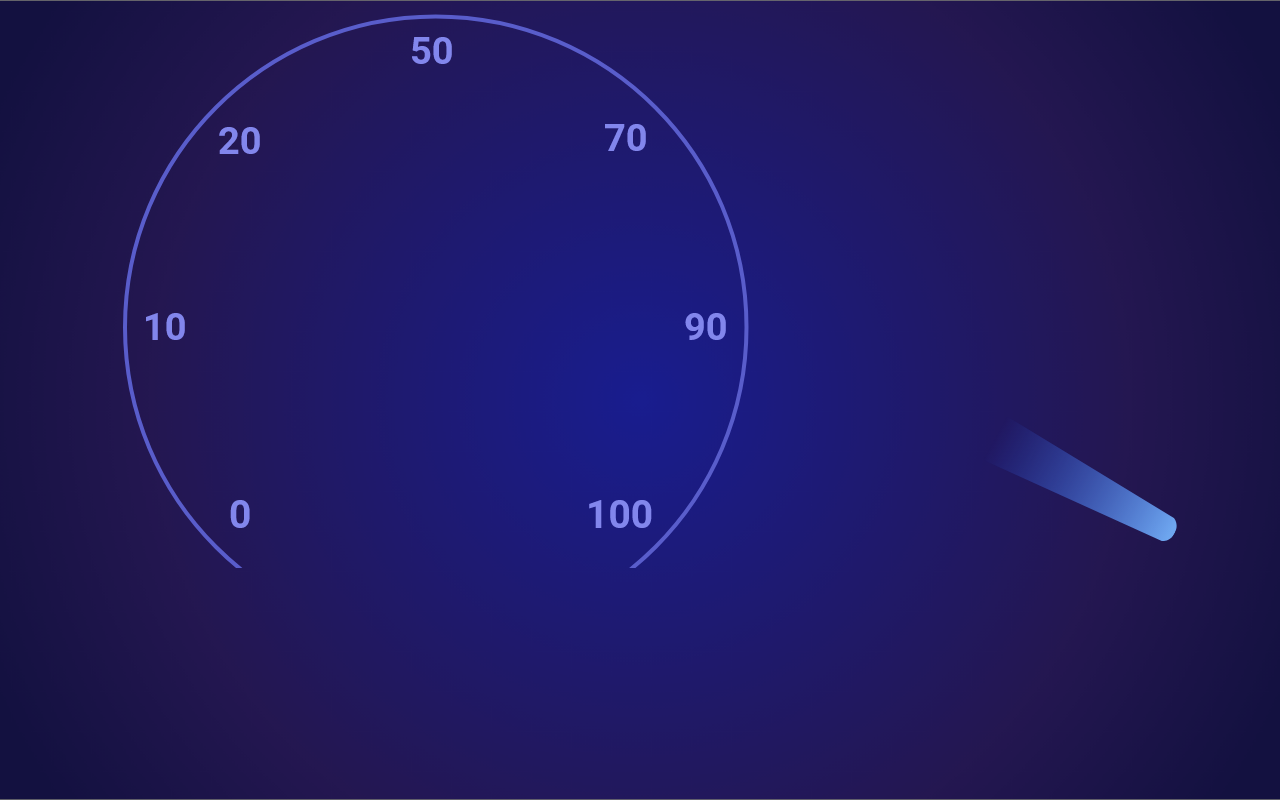
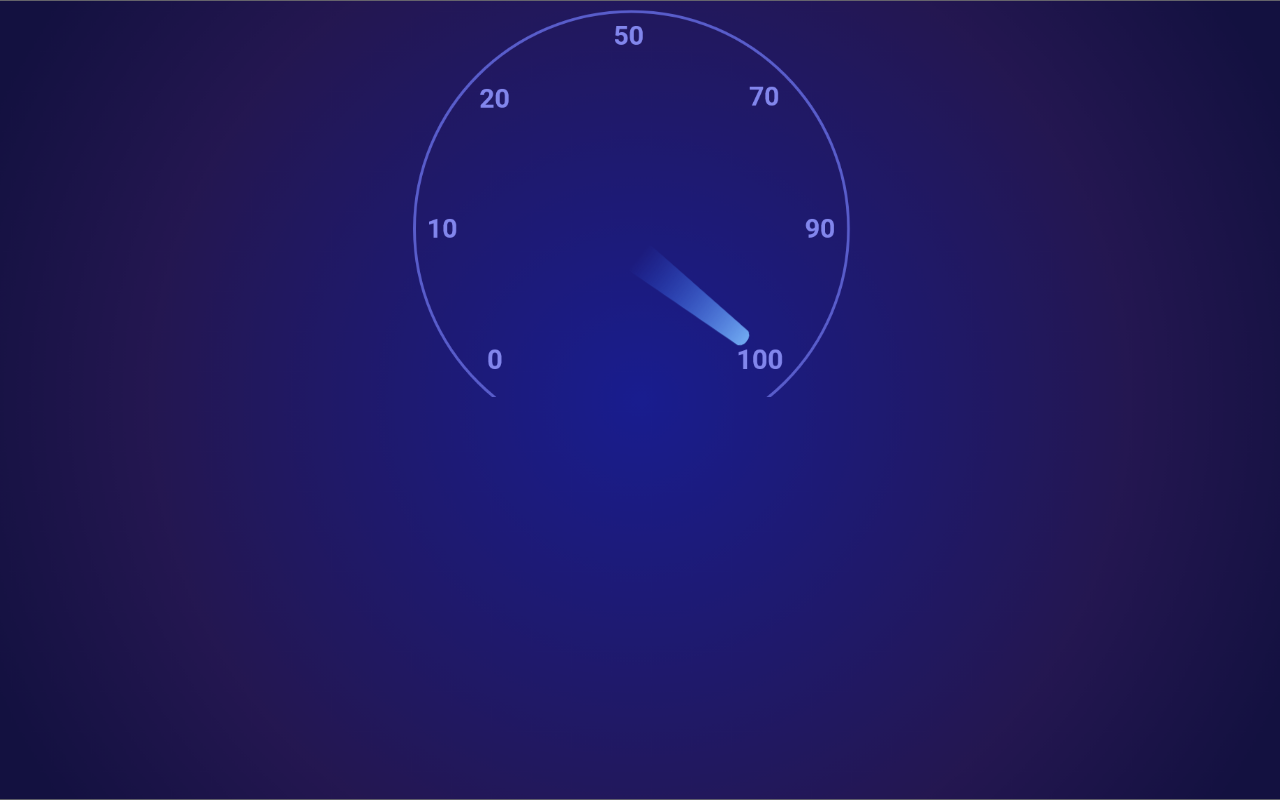
Before and after one commit to leokvncrz/speedtest-widget, a React (Create React App) app: page / in a window 1280 px wide. Built offline with nearby package versions, Linux system fonts and the light colour scheme; the HTML template or start-up script is replaced by a standard one.

Commit message:
Speedometer Animation

```diff
--- a/src/Components/SpeedometerWidget.css
+++ b/src/Components/SpeedometerWidget.css
@@ -0,0 +1,26 @@
+.Speedometer{
+    position: relative;
+}
+
+.NumberImage{
+    width: 500px;
+    position: relative;
+}
+
+.NeedleImage{
+    width: 260px;
+    top: 180px;
+    left: calc(50% - 130px);
+    position: absolute;
+    animation: Speedometer-needle-rotate 1s;
+    animation-fill-mode: forwards;
+}
+
+@keyframes Speedometer-needle-rotate {
+    from {
+      transform: rotate(-240deg);
+    }
+    to {
+      transform: rotate(10deg);
+    }
+  }
--- a/src/Components/SpeedometerWidget.js
+++ b/src/Components/SpeedometerWidget.js
@@ -6,9 +6,9 @@ import "./SpeedometerWidget.css";
 class SpeedometerWidget extends React.Component {
   render() {
     return (
-      <div>
-        <img className="NumberImage" src={numberImg}  alt="Number"/>
-        <img className="NeedleImage" src={needleImg}  alt="Needle"/>
+      <div className="Speedometer">
+        <img className="NumberImage" src={numberImg} alt="Number"/>
+        <img className="NeedleImage" src={needleImg} alt="Needle"/>
       </div>
     );
   }
```
